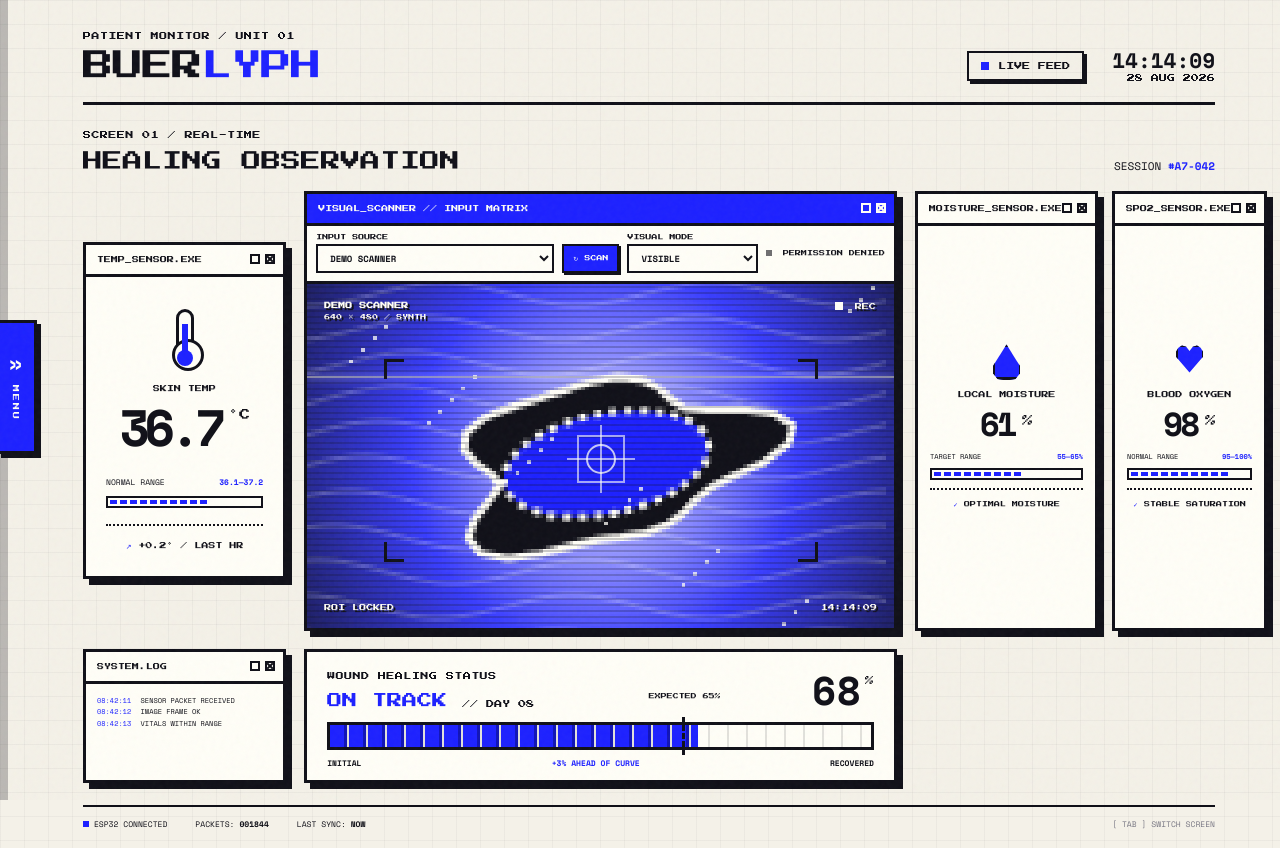
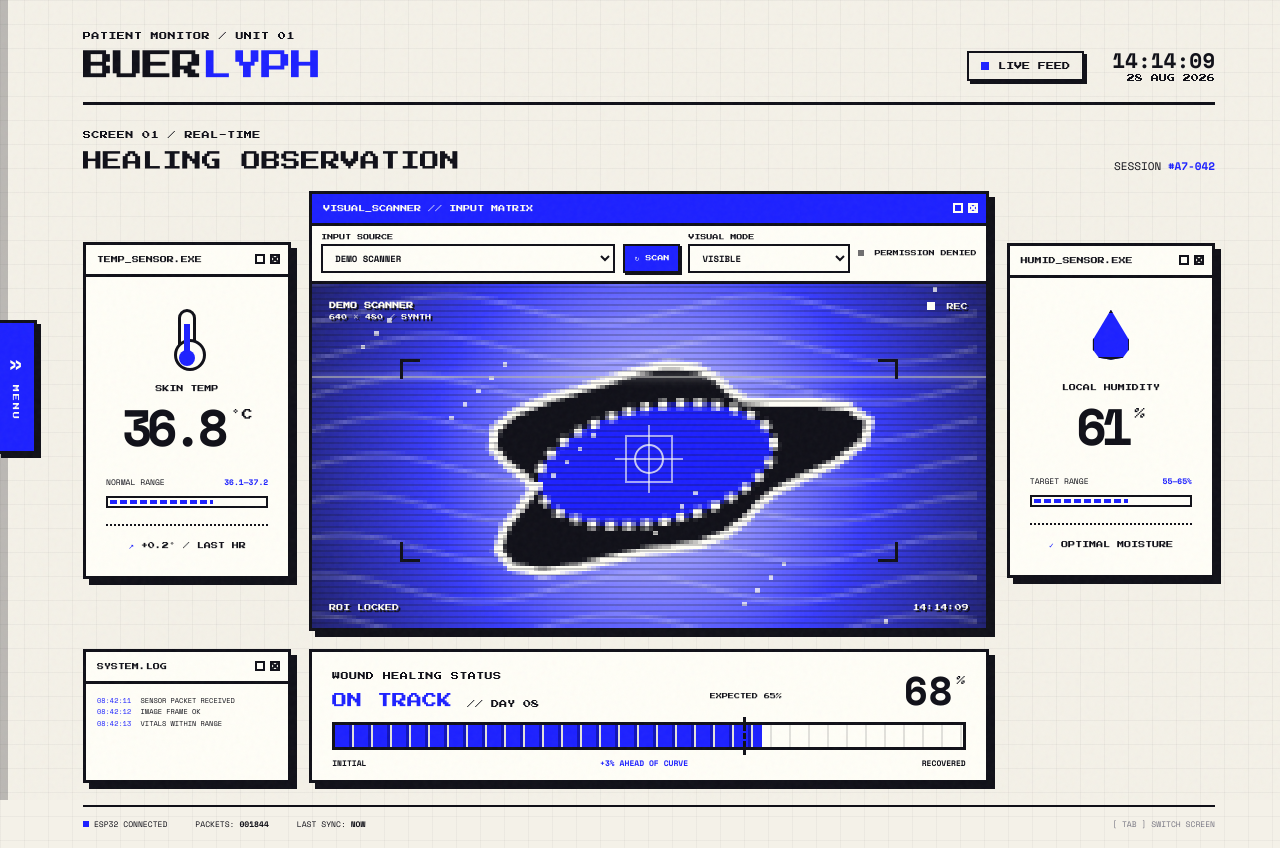
Before and after one commit to SolomonAureus/SIH_26, a plain HTML site: page index.html in a window 1280 px wide. Drawn offline with nearby package versions, Linux system fonts and the light colour scheme.

Commit message:
Revert "Merge pull request #1 from Bhumikayeggina/master"
This reverts commit af2dbc605f371628177abb029a8b744304638d43, reversing
changes made to 69ada9f778fcfc931653c2364f1b6691a2155719.

```diff
--- a/app.js
+++ b/app.js
@@ -15,18 +15,13 @@ const CONFIG = {
 
 const state = {
   temperature: 36.7,
-  moisture: 61,
-  spo2: 98,
+  humidity: 61,
   healing: 68,
   packets: 1842,
   currentMetric: 'healing',
   currentRange: 24,
   cameraStream: null,
 };
-
-// Reference healing curve target for the current session day (Day 8).
-// Keep this in sync with chartData.healing.expected if that curve changes.
-const EXPECTED_HEALING = 65;
 
 const $ = (selector) => document.querySelector(selector);
 const $$ = (selector) => [...document.querySelectorAll(selector)];
@@ -42,34 +37,21 @@ function updateClock() {
 
 function renderSensorData(data) {
   if (Number.isFinite(data.temperature)) state.temperature = data.temperature;
-  if (Number.isFinite(data.moisture)) state.moisture = data.moisture;
-  if (Number.isFinite(data.spo2)) state.spo2 = data.spo2;
+  if (Number.isFinite(data.humidity)) state.humidity = data.humidity;
   if (Number.isFinite(data.healing)) state.healing = data.healing;
   state.packets += 1;
 
   $('#tempValue').textContent = state.temperature.toFixed(1);
-  $('#moistureValue').textContent = Math.round(state.moisture);
-  $('#spo2Value').textContent = Math.round(state.spo2);
+  $('#humidityValue').textContent = Math.round(state.humidity);
   $('#healingValue').textContent = Math.round(state.healing);
   $('#tempTrack').style.width = `${Math.min(100, Math.max(0, (state.temperature - 32) * 14))}%`;
-  $('#moistureTrack').style.width = `${state.moisture}%`;
-  $('#spo2Track').style.width = `${Math.min(100, Math.max(0, ((state.spo2 - 90) / 10) * 100))}%`;
+  $('#humidityTrack').style.width = `${state.humidity}%`;
   $('#healingTrack').style.width = `${state.healing}%`;
   $('.pixel-progress').setAttribute('aria-label', `Healing progress: ${Math.round(state.healing)} percent`);
-  $('#healingExpectedLabel').textContent = `EXPECTED ${EXPECTED_HEALING}%`;
-  const healingVariance = Math.round(state.healing - EXPECTED_HEALING);
-  const varianceLabel = $('#healingVarianceLabel');
-  varianceLabel.textContent = healingVariance >= 0
-    ? `+${healingVariance}% AHEAD OF CURVE`
-    : `${healingVariance}% BEHIND CURVE`;
-  varianceLabel.classList.toggle('ahead', healingVariance >= 0);
-  varianceLabel.classList.toggle('behind', healingVariance < 0);
   $('#packetCount').textContent = String(state.packets).padStart(6, '0');
   $('#lastSync').textContent = 'NOW';
 
-  if (state.currentMetric !== 'healing' && document.getElementById('trends').classList.contains('active')) {
-    drawTrendChart();
-  }
+  if (state.currentMetric !== 'healing') drawTrendChart();
 }
 
 function startSensorConnection() {
@@ -77,8 +59,7 @@ function startSensorConnection() {
     setInterval(() => {
       renderSensorData({
         temperature: 36.7 + (Math.random() - 0.5) * 0.18,
-        moisture: 61 + (Math.random() - 0.5) * 1.3,
-        spo2: 98 + (Math.random() - 0.5) * 0.6,
+        humidity: 61 + (Math.random() - 0.5) * 1.3,
         healing: 68 + (Math.random() - 0.5) * 0.12,
       });
     }, 2200);
@@ -116,14 +97,6 @@ function setSpectrumMode(mode) {
   const stage = $('#cameraStage');
   stage.classList.remove('mode-visible', 'mode-infrared', 'mode-ultraviolet', 'mode-thermal');
   stage.classList.add(`mode-${mode}`);
-}
-
-function getAllCameraSources() {
-  const sources = [...CONFIG.cameraSources];
-  if (CONFIG.cameraStreamUrl && !sources.some((source) => source.url === CONFIG.cameraStreamUrl)) {
-    sources.unshift({ id: 'legacy-esp32', label: 'ESP32-CAM', type: 'mjpeg', url: CONFIG.cameraStreamUrl, spectrum: 'visible' });
-  }
-  return sources;
 }
 
 async function selectCameraSource(value) {
@@ -166,7 +139,7 @@ async function selectCameraSource(value) {
     return;
   }
 
-  const source = getAllCameraSources().find((item) => `network:${item.id}` === value);
+  const source = CONFIG.cameraSources.find((item) => `network:${item.id}` === value);
   if (!source) return;
   const image = $('#cameraFeed');
   image.onload = () => setCameraStatus('NETWORK FEED LIVE');
@@ -206,7 +179,10 @@ async function detectCameraSources(requestPermission = false) {
   const select = $('#cameraSourceSelect');
   select.querySelectorAll('optgroup').forEach((group) => group.remove());
 
-  const configuredSources = getAllCameraSources();
+  const configuredSources = [...CONFIG.cameraSources];
+  if (CONFIG.cameraStreamUrl && !configuredSources.some((source) => source.url === CONFIG.cameraStreamUrl)) {
+    configuredSources.unshift({ id: 'legacy-esp32', label: 'ESP32-CAM', type: 'mjpeg', url: CONFIG.cameraStreamUrl, spectrum: 'visible' });
+  }
   configuredSources.filter((source) => source.url).forEach((source) => {
     addCameraOption(`network:${source.id}`, `${source.label} / ${source.spectrum || 'visible'}`.toUpperCase(), 'NETWORK / SENSOR FEEDS');
   });
@@ -330,15 +306,10 @@ const chartData = {
     expected: [37.4, 37.3, 37.2, 37.1, 37.0, 36.9, 36.8, 36.8, 36.7, 36.7, 36.7, 36.7, 36.7, 36.7],
     actual: [37.8, 37.6, 37.3, 37.2, 37.0, 36.9, 36.9, 36.8, 36.7, 36.8, 36.7, 36.7, 36.7, 36.7],
   },
-  moisture: {
-    label: 'MOISTURE', unit: '%', min: 40, max: 80,
+  humidity: {
+    label: 'HUMIDITY', unit: '%', min: 40, max: 80,
     expected: [65, 64, 63, 62, 61, 60, 60, 60, 60, 59, 59, 59, 58, 58],
     actual: [71, 68, 66, 64, 63, 62, 60, 61, 61, 60, 60, 59, 59, 58],
-  },
-  spo2: {
-    label: 'SPO2', unit: '%', min: 90, max: 100,
-    expected: [96, 96, 97, 97, 97, 97, 98, 98, 98, 98, 98, 98, 98, 98],
-    actual: [95, 96, 96, 97, 97, 98, 97, 98, 98, 99, 98, 98, 99, 98],
   },
 };
 
--- a/index.html
+++ b/index.html
@@ -5,7 +5,7 @@
     <meta name="viewport" content="width=device-width, initial-scale=1.0" />
     <meta name="theme-color" content="#0b0b12" />
     <title>BUERLYPH — Wound Sensor Console</title>
-    <link rel="stylesheet" href="styles.css?v=10" />
+    <link rel="stylesheet" href="styles.css?v=9" />
   </head>
   <body>
     <div class="noise" aria-hidden="true"></div>
@@ -126,37 +126,20 @@
             </div>
           </section>
 
-          <div class="side-stack">
-            <section class="data-window moisture-window panel">
+          <section class="data-window humidity-window panel">
             <div class="window-bar">
-                <span>MOISTURE_SENSOR.EXE</span>
+              <span>HUMID_SENSOR.EXE</span>
               <div class="window-controls"><i></i><i></i></div>
             </div>
             <div class="window-body metric-body">
               <div class="metric-icon drop-icon" aria-hidden="true"></div>
-                <p class="metric-label">LOCAL MOISTURE</p>
-                <div class="metric-value"><strong id="moistureValue">61</strong><span>%</span></div>
+              <p class="metric-label">LOCAL HUMIDITY</p>
+              <div class="metric-value"><strong id="humidityValue">61</strong><span>%</span></div>
               <div class="range-row"><span>TARGET RANGE</span><b>55—65%</b></div>
-                <div class="mini-track"><span id="moistureTrack"></span></div>
+              <div class="mini-track"><span id="humidityTrack"></span></div>
               <div class="metric-foot positive"><span>✓</span> OPTIMAL MOISTURE</div>
             </div>
           </section>
-
-            <section class="data-window spo2-window panel">
-              <div class="window-bar">
-                <span>SPO2_SENSOR.EXE</span>
-                <div class="window-controls"><i></i><i></i></div>
-              </div>
-              <div class="window-body metric-body">
-                <div class="metric-icon spo2-icon" aria-hidden="true"></div>
-                <p class="metric-label">BLOOD OXYGEN</p>
-                <div class="metric-value"><strong id="spo2Value">98</strong><span>%</span></div>
-                <div class="range-row"><span>NORMAL RANGE</span><b>95—100%</b></div>
-                <div class="mini-track"><span id="spo2Track"></span></div>
-                <div class="metric-foot positive"><span>✓</span> STABLE SATURATION</div>
-              </div>
-            </section>
-          </div>
 
           <section class="healing-window panel">
             <div class="healing-topline">
@@ -168,11 +151,11 @@
             </div>
             <div class="pixel-progress" aria-label="Healing progress: 68 percent">
               <div class="progress-fill" id="healingTrack"></div>
-              <div class="expected-marker"><span id="healingExpectedLabel">EXPECTED 65%</span></div>
+              <div class="expected-marker"><span>EXPECTED 65%</span></div>
             </div>
             <div class="healing-details">
               <span>INITIAL</span>
-              <span class="ahead" id="healingVarianceLabel">+3% AHEAD OF CURVE</span>
+              <span class="ahead">+3% AHEAD OF CURVE</span>
               <span>RECOVERED</span>
             </div>
           </section>
@@ -215,8 +198,7 @@
               <div class="metric-tabs">
                 <button class="active" data-metric="healing">HEALING</button>
                 <button data-metric="temperature">TEMPERATURE</button>
-                <button data-metric="moisture">MOISTURE</button>
-                <button data-metric="spo2">SPO2</button>
+                <button data-metric="humidity">HUMIDITY</button>
               </div>
             </div>
             <div class="chart-legend">
@@ -262,6 +244,6 @@
       </footer>
     </main>
 
-    <script src="app.js?v=9"></script>
+    <script src="app.js?v=8"></script>
   </body>
 </html>
--- a/styles.css
+++ b/styles.css
@@ -141,7 +141,7 @@ body[data-screen="trends"] #trends { display: block; }
 
 .monitor-grid {
   display: grid;
-  grid-template-columns: minmax(185px, .72fr) minmax(430px, 2.1fr) minmax(300px, 1.05fr);
+  grid-template-columns: minmax(185px, .72fr) minmax(430px, 2.35fr) minmax(185px, .72fr);
   grid-template-rows: minmax(400px, 55vh) auto;
   gap: 18px;
 }
@@ -250,18 +250,9 @@ body[data-screen="trends"] #trends { display: block; }
 .target-reticle span { position: absolute; inset: 7px; border: 2px solid rgba(255,255,247,.75); border-radius: 50%; }
 
 .temp-window { grid-column: 1; grid-row: 1; }
+.humidity-window { grid-column: 3; grid-row: 1; }
 .data-window { align-self: center; }
 .metric-body { padding: clamp(20px, 2.5vw, 38px) 20px 25px; text-align: center; }
-
-/* Moisture + SpO2 sit side-by-side, right of the camera, in the same row (same height as camera). */
-.side-stack { grid-column: 3; grid-row: 1; display: flex; flex-direction: row; gap: 14px; min-height: 0; }
-.side-stack .data-window { flex: 1; min-height: 0; display: flex; flex-direction: column; align-self: stretch; }
-.side-stack .metric-body { flex: 1; display: flex; flex-direction: column; justify-content: center; padding: 14px 12px; }
-.side-stack .metric-icon { width: 30px; height: 36px; margin: 0 auto 10px; }
-.side-stack .metric-value strong { font-size: clamp(28px, 2.6vw, 44px); letter-spacing: -3px; }
-.side-stack .range-row { margin-top: 10px; font-size: 7px; }
-.side-stack .mini-track { margin: 6px 0 8px; }
-.side-stack .metric-foot { padding-top: 10px; font-size: 6px; }
 
 .metric-icon { position: relative; width: 42px; height: 52px; margin: 0 auto 23px; }
 .temp-icon { width: 18px; border: 3px solid var(--ink); border-radius: 12px 12px 0 0; }
@@ -269,7 +260,6 @@ body[data-screen="trends"] #trends { display: block; }
 .temp-icon span { position: absolute; z-index: 1; width: 6px; height: 34px; left: 3px; bottom: 0; background: var(--blue); }
 .temp-icon span::after { content: ''; position: absolute; width: 16px; height: 16px; left: -5px; bottom: -8px; border-radius: 50%; background: var(--blue); }
 .drop-icon { width: 40px; height: 50px; border: 3px solid var(--ink); background: var(--blue); clip-path: polygon(50% 0, 95% 60%, 95% 80%, 80% 96%, 50% 100%, 20% 96%, 5% 80%, 5% 60%); }
-.spo2-icon { width: 40px; height: 38px; border: 3px solid var(--ink); background: var(--blue); clip-path: polygon(50% 18%, 61% 6%, 75% 3%, 87% 9%, 95% 20%, 95% 34%, 50% 78%, 5% 34%, 5% 20%, 13% 9%, 25% 3%, 39% 6%); }
 
 .metric-label { margin-bottom: 7px; font: 400 7px/1.4 var(--pixel); }
 .metric-value { display: flex; justify-content: center; align-items: flex-start; }
@@ -280,8 +270,7 @@ body[data-screen="trends"] #trends { display: block; }
 .mini-track { height: 12px; border: 2px solid var(--ink); margin: 8px 0 16px; padding: 2px; }
 .mini-track span { display: block; height: 100%; background: repeating-linear-gradient(90deg, var(--blue) 0 7px, transparent 7px 10px); }
 #tempTrack { width: 67%; }
-#moistureTrack { width: 61%; }
-#spo2Track { width: 98%; }
+#humidityTrack { width: 61%; }
 .metric-foot { border-top: 2px dotted var(--ink); padding-top: 15px; font: 400 7px/1.5 var(--pixel); }
 .metric-foot span { color: var(--blue); }
 
@@ -298,7 +287,6 @@ body[data-screen="trends"] #trends { display: block; }
 .expected-marker span { position: absolute; left: -48px; top: -24px; width: 96px; text-align: center; font: 400 6px/1 var(--pixel); }
 .healing-details { display: flex; justify-content: space-between; margin-top: 9px; font: 700 8px/1 var(--mono); }
 .healing-details .ahead { color: var(--blue); }
-.healing-details .behind { color: var(--ink); }
 
 .system-window { grid-column: 1 / 2; grid-row: 2; align-self: stretch; }
 .system-log { padding: 11px; font-size: 7px; line-height: 1.65; }
@@ -381,13 +369,11 @@ body[data-screen="trends"] #trends { display: block; }
 
 @media (max-width: 1050px) {
   .app-shell { width: calc(100% - 48px); padding-left: 42px; padding-right: 18px; }
-  .monitor-grid { grid-template-columns: repeat(3, 1fr); grid-template-rows: minmax(410px, 55vh) auto auto; }
-  .camera-window { grid-column: 1 / 4; grid-row: 1; }
-  .side-stack { display: contents; }
+  .monitor-grid { grid-template-columns: 1fr 1fr; grid-template-rows: minmax(410px, 55vh) auto auto; }
+  .camera-window { grid-column: 1 / 3; grid-row: 1; }
   .temp-window { grid-column: 1; grid-row: 2; }
-  .moisture-window { grid-column: 2; grid-row: 2; }
-  .spo2-window { grid-column: 3; grid-row: 2; }
-  .healing-window { grid-column: 1 / 4; grid-row: 3; }
+  .humidity-window { grid-column: 2; grid-row: 2; }
+  .healing-window { grid-column: 1 / 3; grid-row: 3; }
   .system-window { display: none; }
 }
 
@@ -401,15 +387,13 @@ body[data-screen="trends"] #trends { display: block; }
   .screen-heading { align-items: flex-start; gap: 12px; }
   .session-id { display: none; }
   .monitor-grid { display: flex; flex-direction: column; }
-  .side-stack { display: contents; }
   .camera-window { min-height: 350px; order: 0; }
   .camera-toolbar { grid-template-columns: 1fr auto; }
   .mode-field { grid-column: 1; }
   .source-state { grid-column: 2; grid-row: 2; }
   .healing-window { order: 1; }
   .temp-window { order: 2; }
-  .moisture-window { order: 3; }
-  .spo2-window { order: 4; }
+  .humidity-window { order: 3; }
   .data-window { width: 100%; }
   .metric-body { padding: 25px 20px; }
   .healing-topline h3 { font-size: 11px; }
```
Also changed, not shown: 1 other file. Lines whose indentation alone changed are shown as unchanged.
